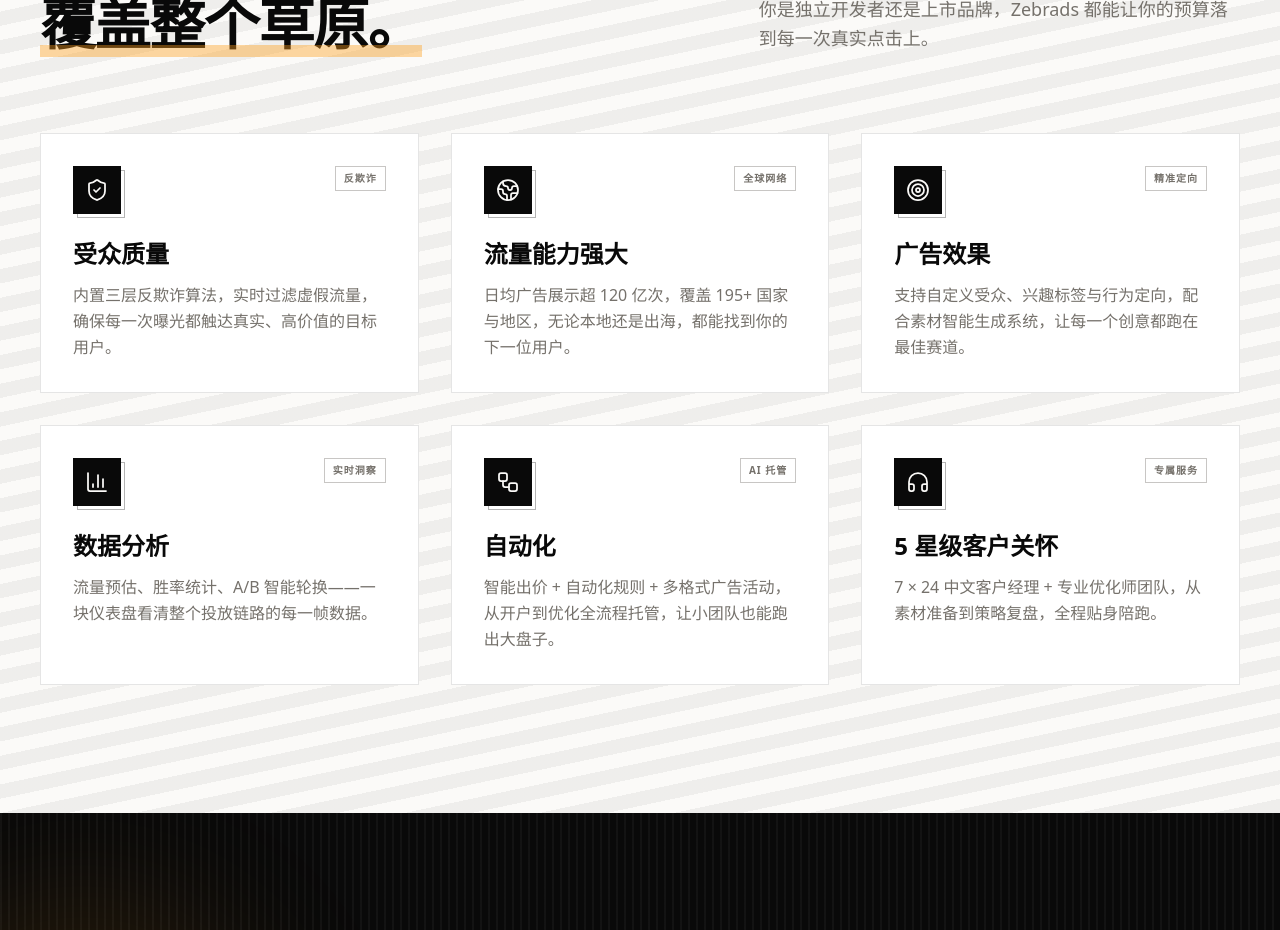
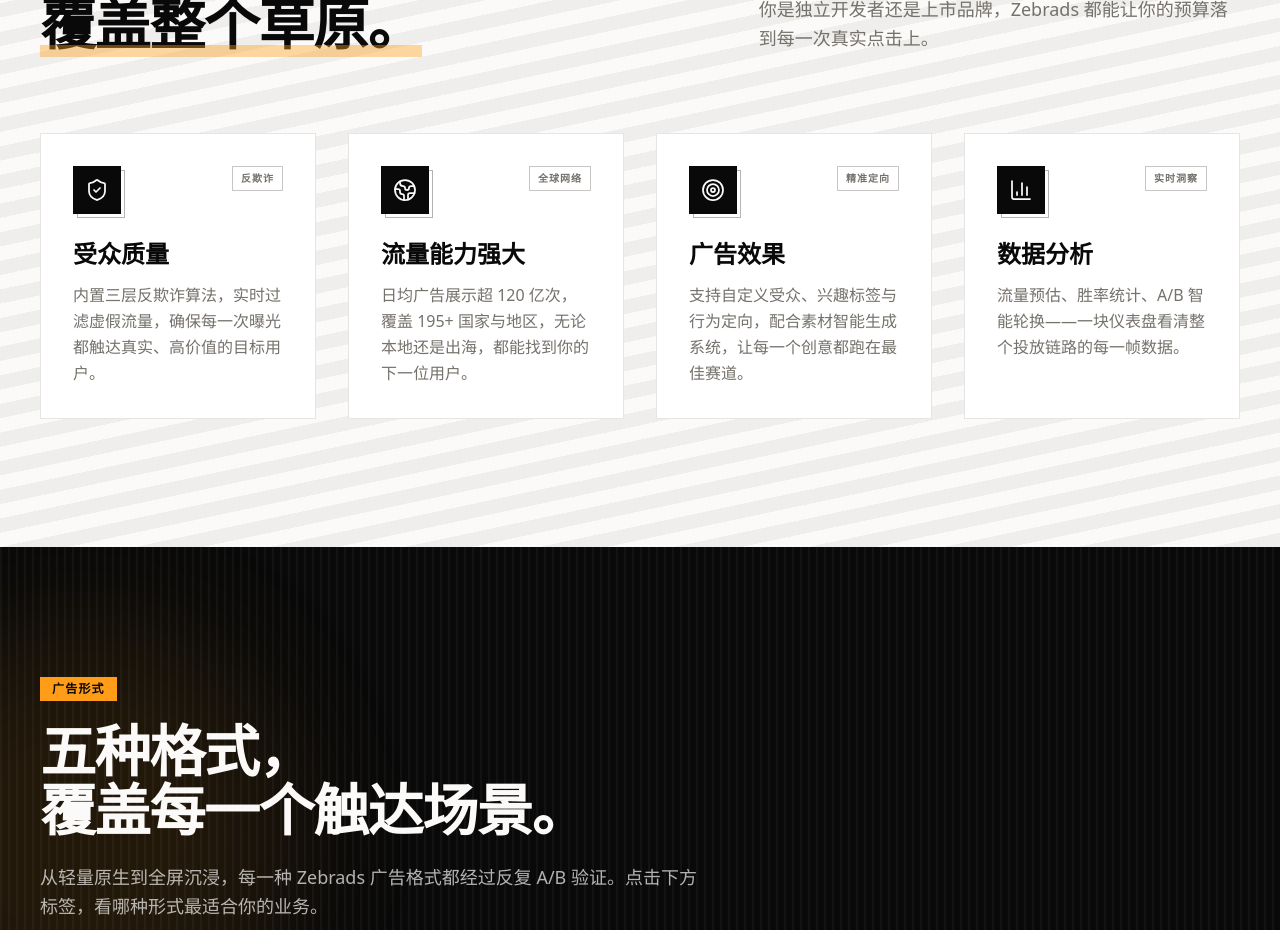
Before and after one commit to f826108853/zebrads-website, a Next.js app: page / in a window 1280 px wide. Shown: the part 1160-2090 px from the top of the page. Built offline with nearby package versions, Linux system fonts and the light colour scheme; a web font is replaced by a local one.

Commit message:
refactor: 移除核心优势区中的「自动化」和「5 星级客户关怀」模块
Coze-Commit-Type: user
Coze-User-ID: 3946577231874684
Coze-Conversation-ID: 9193679

```diff
--- a/src/components/site/features.tsx
+++ b/src/components/site/features.tsx
@@ -3,8 +3,6 @@
   Globe2,
   Target,
   BarChart3,
-  Workflow,
-  HeadphonesIcon,
 } from 'lucide-react';
 import { Reveal } from './reveal';
 
@@ -32,18 +30,6 @@
     title: '数据分析',
     desc: '流量预估、胜率统计、A/B 智能轮换——一块仪表盘看清整个投放链路的每一帧数据。',
     tag: '实时洞察',
-  },
-  {
-    icon: Workflow,
-    title: '自动化',
-    desc: '智能出价 + 自动化规则 + 多格式广告活动，从开户到优化全流程托管，让小团队也能跑出大盘子。',
-    tag: 'AI 托管',
-  },
-  {
-    icon: HeadphonesIcon,
-    title: '5 星级客户关怀',
-    desc: '7 × 24 中文客户经理 + 专业优化师团队，从素材准备到策略复盘，全程贴身陪跑。',
-    tag: '专属服务',
   },
 ];
 
@@ -80,7 +66,7 @@
           </Reveal>
         </div>
 
-        <div className="grid sm:grid-cols-2 lg:grid-cols-3 gap-6 md:gap-8">
+        <div className="grid sm:grid-cols-2 lg:grid-cols-4 gap-6 md:gap-8">
           {features.map((f, i) => (
             <Reveal
               key={f.title}
```
Also changed, not shown: assets/image.png (added), assets/image_20260702000922855.png (added).
